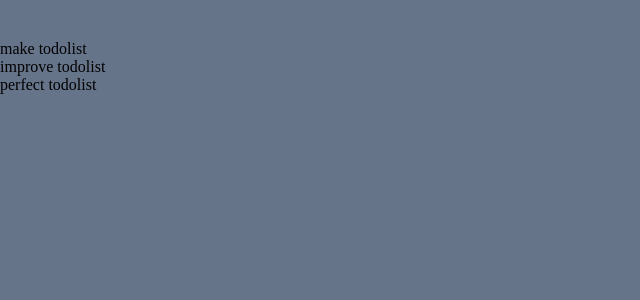
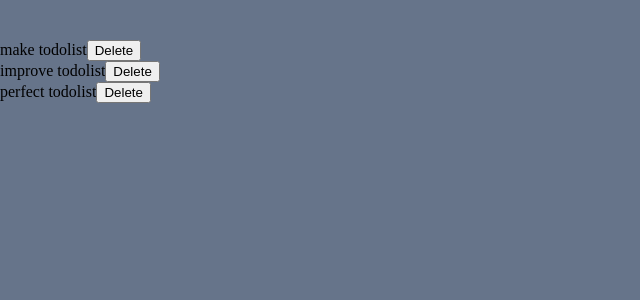
Before and after one commit to jalmai/react-todo-list, a React (Vite) app: page / in a window 1280 px wide. Shown: the top 300 px of the page, without its empty margins (0-640 px from the left). Built offline with nearby package versions, Linux system fonts and the light colour scheme.

Commit message:
added delete button

```diff
--- a/src/App.tsx
+++ b/src/App.tsx
@@ -1,13 +1,9 @@
-import { useContext } from "react";
-import { TodoContext } from "./context/TodoContextProvider.tsx";
+import { TodoList } from "./components/TodoList.tsx";
 
 export function App() {
-  const { todoList } = useContext(TodoContext);
   return (
     <>
-      {todoList.map((todo) => (
-        <div id={todo.id}>{todo.content}</div>
-      ))}
+      <TodoList />
     </>
   );
 }
--- a/src/components/Todo.tsx
+++ b/src/components/Todo.tsx
@@ -1,9 +1,17 @@
-import { ReactElement } from "react";
+import { ReactElement, useContext } from "react";
 import { ITodo } from "../interfaces";
+import { TodoContext } from "../context/TodoContextProvider";
 
 interface ITodoProps {
   todo: ITodo;
 }
 export function Todo({ todo }: ITodoProps): ReactElement {
-  return <article id={todo.id}> {todo.content}</article>;
+  const { deleteTodo } = useContext(TodoContext);
+  return (
+    <article id={todo.id}>
+      {" "}
+      <span>{todo.content}</span>
+      <button onClick={() => deleteTodo(todo.id)}> Delete</button>
+    </article>
+  );
 }
--- a/src/context/TodoContextProvider.tsx
+++ b/src/context/TodoContextProvider.tsx
@@ -1,6 +1,7 @@
 import { createContext, ReactElement, useState } from "react";
 import { ITodo } from "../interfaces";
 interface IContext {
+  deleteTodo: (todoId: string) => void;
   todoList: ITodo[];
 }
 
@@ -19,7 +20,13 @@ export function TodoContextProvider({
     { id: "3", content: "perfect todolist" },
   ]);
 
+  const deleteTodo = (todoId: string): void => {
+    const updatedArray = todoList.filter((todo) => todo.id !== todoId);
+    setTodoList(updatedArray);
+  };
+
   const values: IContext = {
+    deleteTodo,
     todoList,
   };
   return <TodoContext.Provider value={values}>{children}</TodoContext.Provider>;
```
